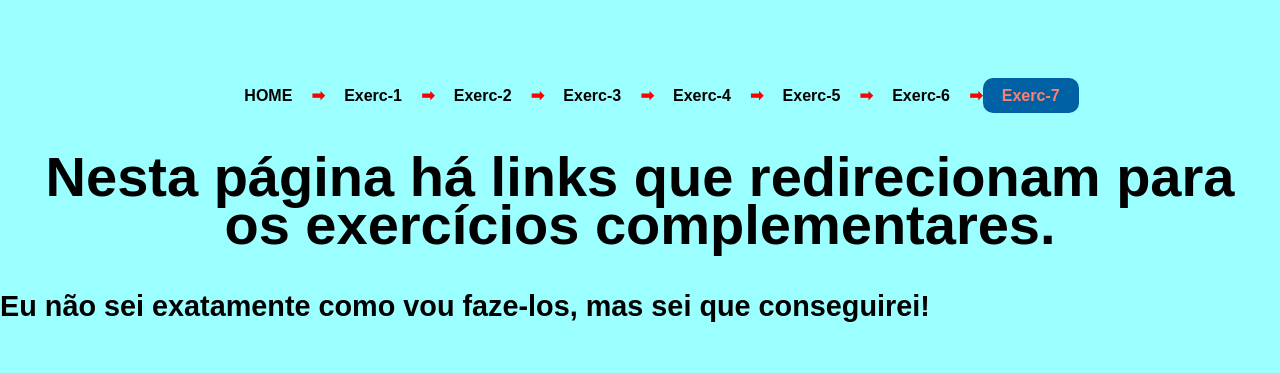
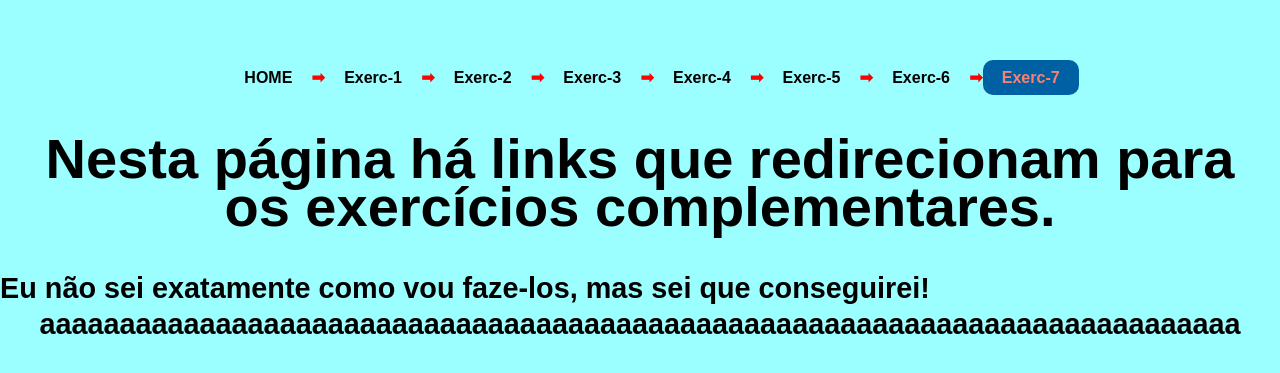
Before and after one commit to estrela801/Logica-programacao-js, a plain HTML site: page index.html in a window 1280 px wide. Shown: the part 199-572 px from the top of the page. Drawn offline with Linux system fonts and the light colour scheme.

Commit message:
test: testando deploy

```diff
--- a/index.html
+++ b/index.html
@@ -13,5 +13,6 @@
         <h1>Nesta página há links que redirecionam para os exercícios complementares.</h1>
         <p>Eu não sei exatamente como vou faze-los, mas sei que conseguirei!</p>
     </section>
+    <p>aaaaaaaaaaaaaaaaaaaaaaaaaaaaaaaaaaaaaaaaaaaaaaaaaaaaaaaaaaaaaaaaaaaaaaaaaaa</p>
 </body>
 </html>
```
